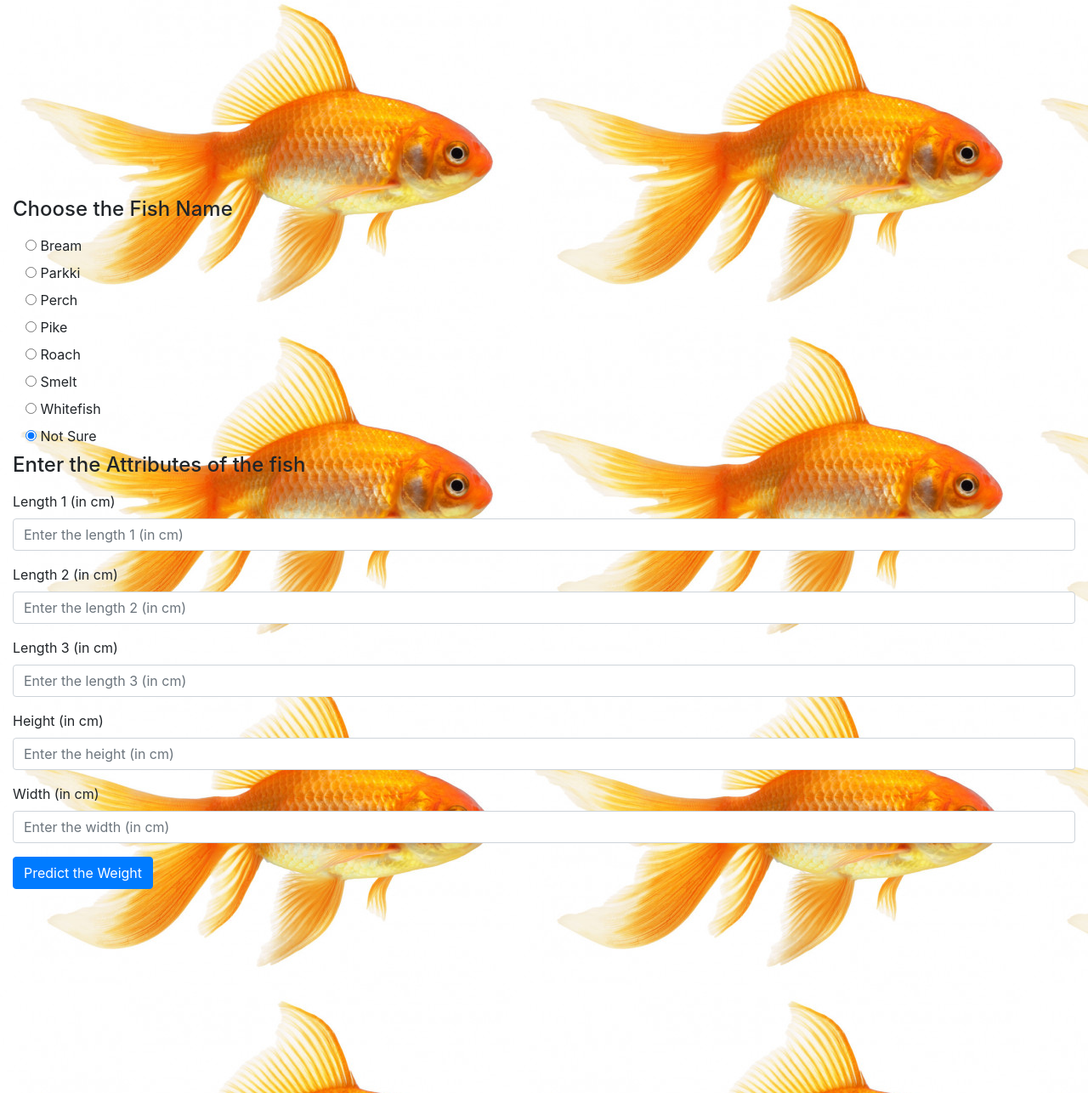
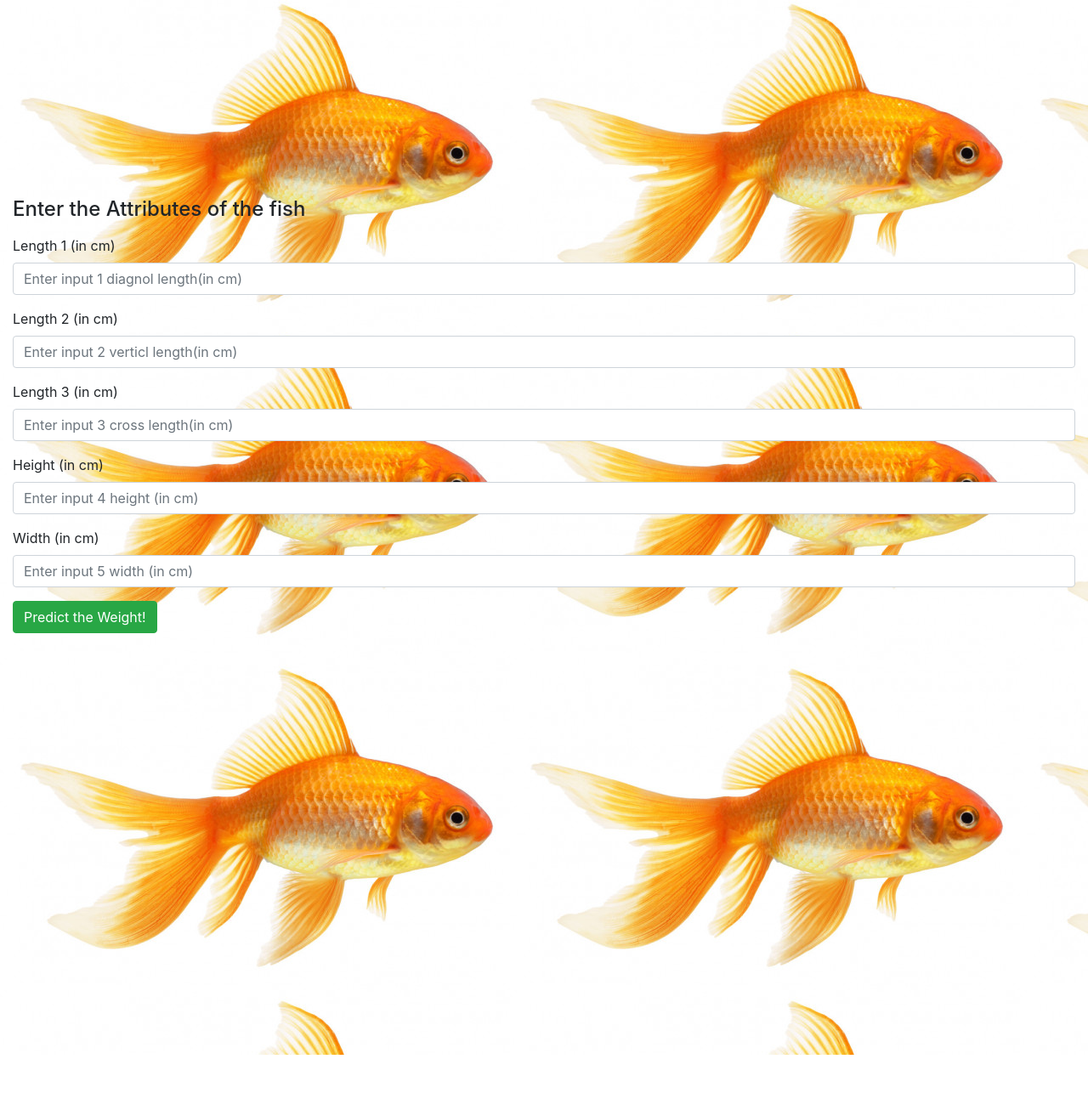
Before and after one commit to Tharoon-Veerasethu/Predictor_fish_weight, a Flask app: page / in a window 1280 px wide. Shown: the part 798-2084 px from the top of the page at 85% size. After the commit the page ends 2039 px from the top, so only its background shows below. Run offline with Flask 2, Linux system fonts and the light colour scheme; some libraries are stand-ins or nearby versions.

Commit message:
Update index.html

```diff
--- a/templates/index.html
+++ b/templates/index.html
@@ -1,10 +1,10 @@
 <body>https://github.com/Tharoon-Veerasethu/Predictor_fish_weight
-  <div style="background-image: url('https://github.com/Tharoon-Veerasethu/Predictor_fish_weight/templates/gold_fish.jpg');
+  <div style="background-image: url('https://github.com/Tharoon-Veerasethu/Predictor_fish_weight/blob/main/templates/gold_fish.jpg');
   background-size: cover; height:480px; padding-top:80px;">
   </div>
   <style>
 body {
-  background-image: url("https://github.com/Tharoon-Veerasethu/Predictor_fish_weight/templates/gold_fish.jpg");
+  background-image: url("https://github.com/Tharoon-Veerasethu/Predictor_fish_weight/blob/main/templates/gold_fish.jpg");
   background-color: #cccccc;
 }
 </style>
@@ -22,70 +22,34 @@ Lets try finding the weights!
     <form class="form-horizontal" action = "{{ url_for('predict') }}" method="post">
         <div class="row">
             <div class="col-md-12">
-                <div class="form-group">
-                    <h4>Choose the Fish Name</h4>
-                </div>
-                <div>
-                    <div class="col">
-                        <input type="radio" id="bream" name="fish_name" value="0">
-                        <label for="bream">Bream</label>
-                    </div>
-                    <div class="col">
-                        <input type="radio" id="parkki" name="fish_name" value="1">
-                        <label for="Parkki">Parkki</label>
-                    </div>
-                    <div class="col">
-                        <input type="radio" id="perch" name="fish_name" value="2">
-                        <label for="Perch">Perch</label>
-                    </div>
-                    <div class="col">
-                        <input type="radio" id="pike" name="fish_name" value="3">
-                        <label for="Pike">Pike</label>
-                    </div>
-                    <div class="col">
-                        <input type="radio" id="roach" name="fish_name" value="4">
-                        <label for="Roach">Roach</label>
-                    </div>
-                    <div class="col">
-                        <input type="radio" id="smelt" name="fish_name" value="5">
-                        <label for="Smelt">Smelt</label>
-                    </div>
-                    <div class="col">
-                        <input type="radio" id="whitefish" name="fish_name" value="6">
-                        <label for="Whitefish">Whitefish</label>
-                    </div>
-                    <div class="col">
-                        <input type="radio" id="nofish" name="fish_name" value="-1" checked>
-                        <label for="nofish">Not Sure</label>
-                    </div>
-                </div>
+
                 <div>
                     <div class="form-group">
                         <h4>Enter the Attributes of the fish</h4>
                     </div>
                     <div class="form-group">
                         <label for="length1">Length 1 (in cm)</label>
-                        <input type="number" min=7 max=60 class="form-control" id="length1" name="length1" placeholder="Enter the length 1 (in cm)">
+                        <input type="number" min=7 max=60 class="form-control" id="length1" name="length1" placeholder="Enter input 1 diagnol length(in cm)">
                     </div>
                     <div class="form-group">
                         <label for="length2">Length 2 (in cm)</label>
-                        <input type="number" min=8 max=64  class="form-control" id="length2" name="length2" placeholder="Enter the length 2 (in cm)">
+                        <input type="number" min=8 max=64  class="form-control" id="length2" name="length2" placeholder="Enter input 2 verticl length(in cm)">
                     </div>
                     <div class="form-group">
                         <label for="length3">Length 3 (in cm)</label>
-                        <input type="number" min=8 max=68 class="form-control" id="length3" name="length3" placeholder="Enter the length 3 (in cm)">
+                        <input type="number" min=8 max=68 class="form-control" id="length3" name="length3" placeholder="Enter input 3 cross length(in cm)">
                     </div>
                     <div class="form-group">
                         <label for="height">Height (in cm)</label>
-                        <input type="number" min=1 max=20 class="form-control" id="height"  name="height" placeholder="Enter the height (in cm)">
+                        <input type="number" min=1 max=20 class="form-control" id="height"  name="height" placeholder="Enter input 4 height (in cm)">
                     </div>
                     <div class="form-group">
                         <label for="width">Width (in cm)</label>
-                        <input type="number" min=1 max=9 class="form-control" id="width"  name="width" placeholder="Enter the width (in cm)">
+                        <input type="number" min=1 max=9 class="form-control" id="width"  name="width" placeholder="Enter input 5 width (in cm)">
                     </div>
                 </div>
-                <button type="submit" class="btn btn-primary">
-                    Predict the Weight
+                <button type="submit" class="btn btn-success">
+                    Predict the Weight!
                 </button>
             </div>
         </div>
```
